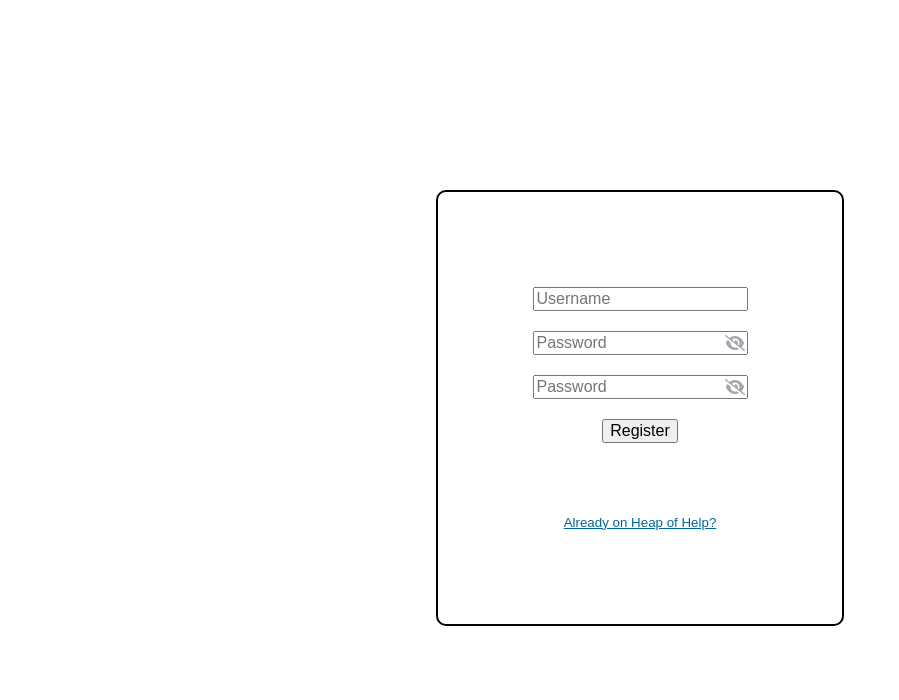
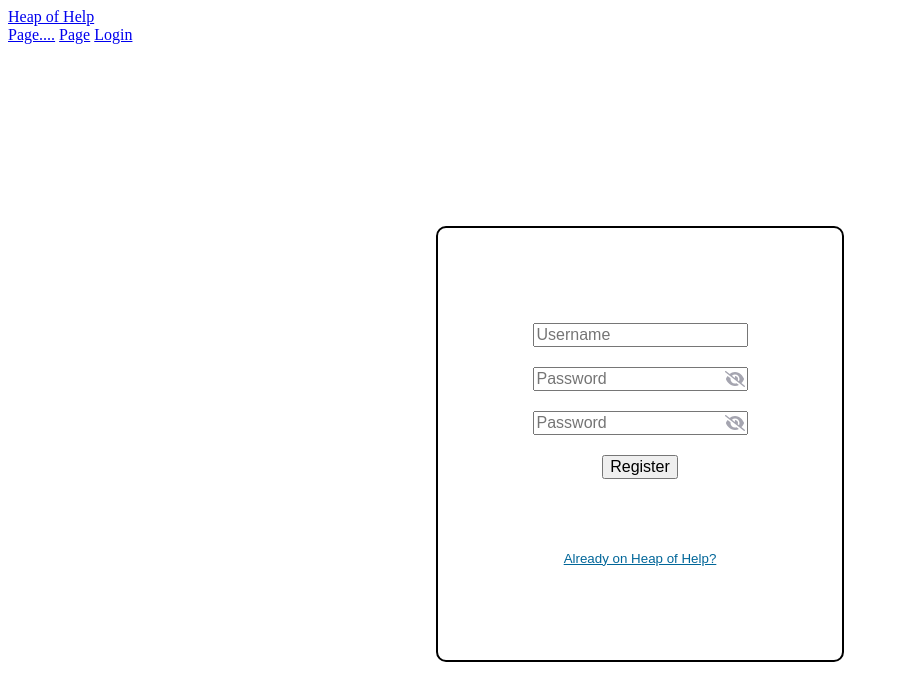
Before and after one commit to VladBagat/Heap-of-Help, a SvelteKit app: page /register in a window 1280 px wide. Shown: the top 700 px of the page, without its empty margins (0-899 px from the left). Built offline with nearby package versions, Linux system fonts and the light colour scheme.

Commit message:
Created some placeholders for future pages

```diff
--- /dev/null
+++ b/src/routes/+layout.svelte
@@ -0,0 +1,20 @@
+
+
+  <header class="header">
+    <div class="container">
+      <a href="/" class="logo">Heap of Help</a>
+
+      <nav class="nav">
+        <a href="/" class="nav-link">Page....</a>
+        <a href="/" class="nav-link">Page</a>
+        <a href="/login" class="nav-link">Login</a>
+      </nav>
+
+      <!-- Mobile menu toggle -->
+
+    </div>
+  </header>
+
+  <main>
+    <slot />
+  </main>
```
